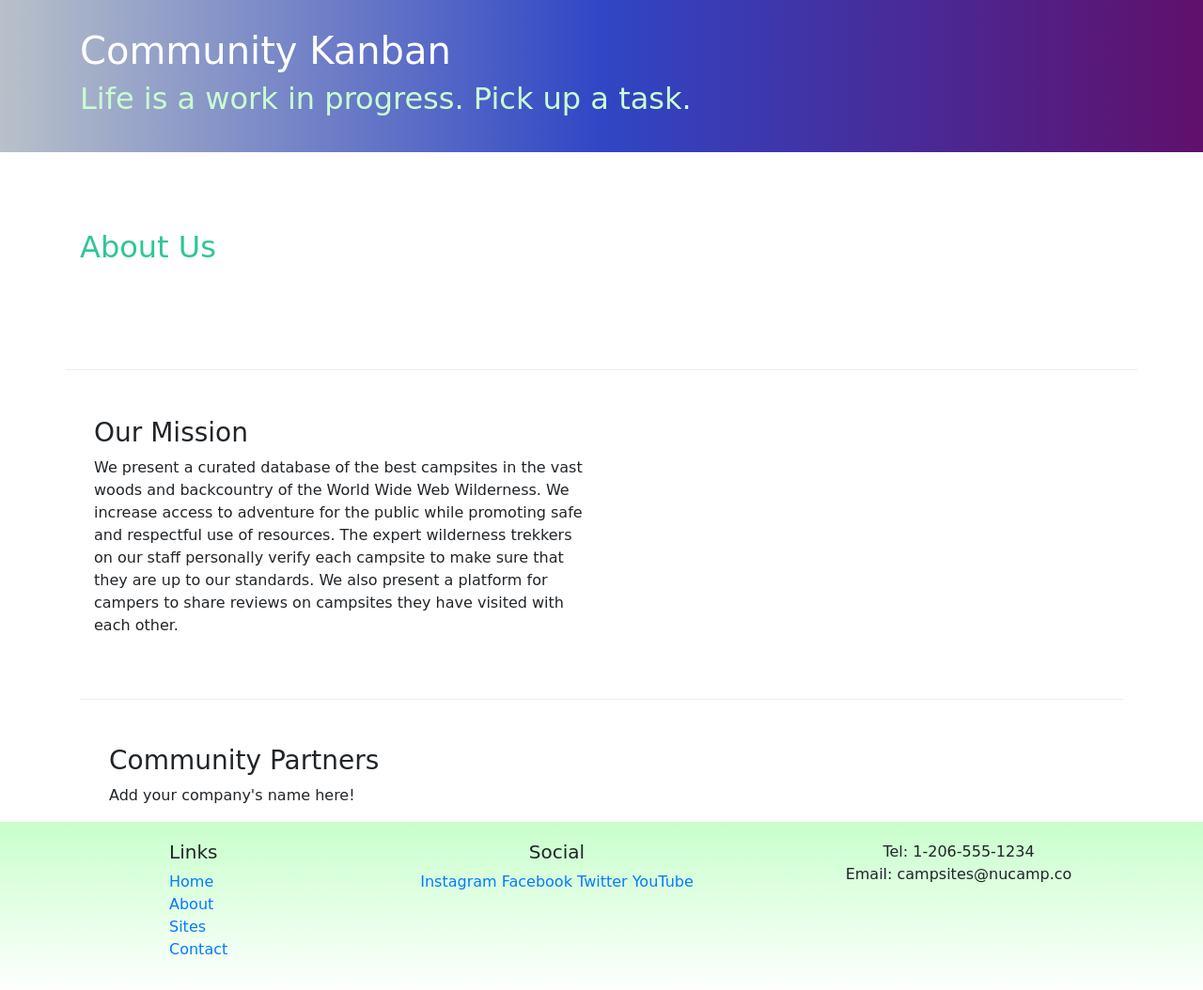
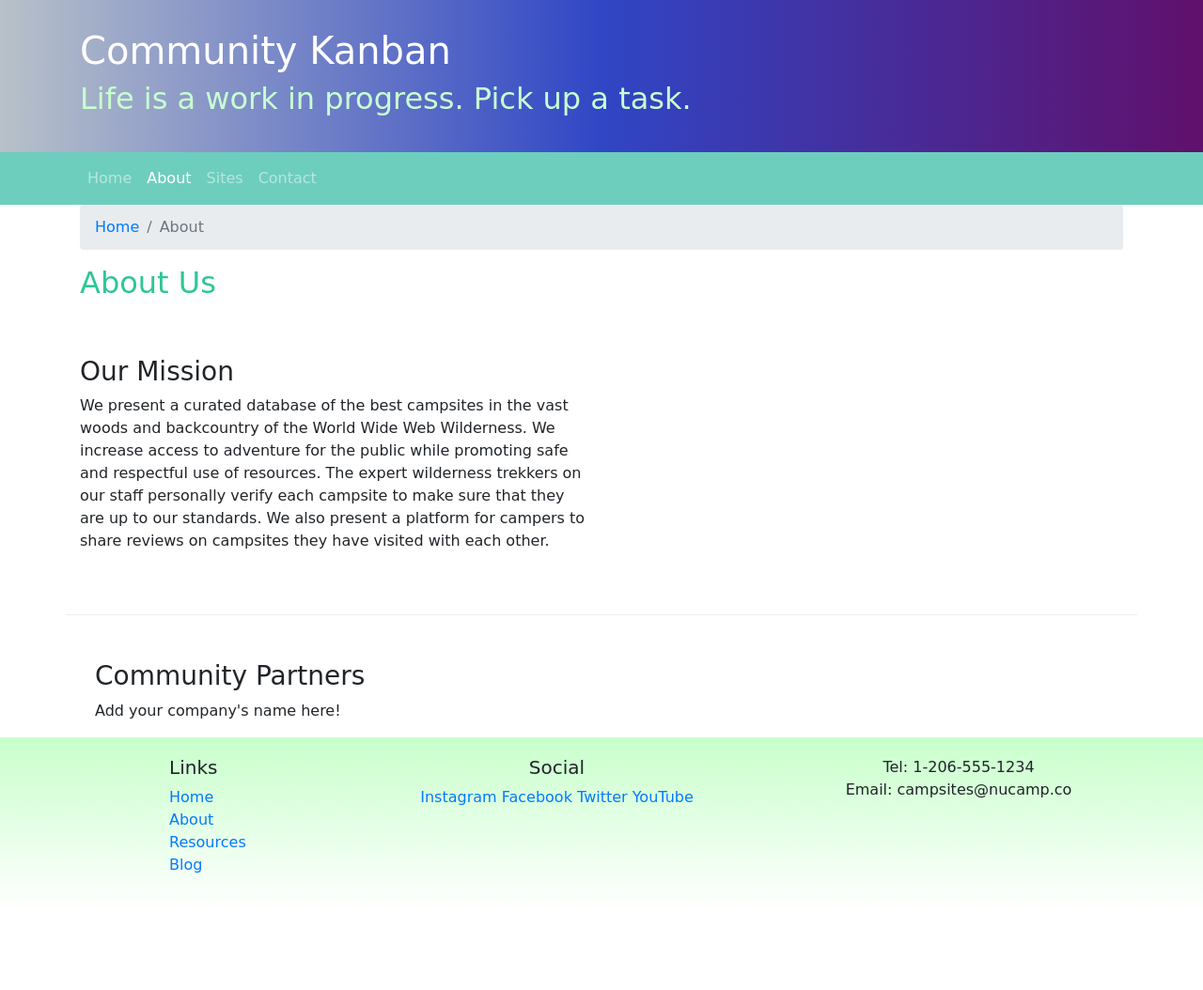
Before and after one commit to mayfiete/communitykanban, a website: page aboutus.html in a window 1280 px wide. Shown: the whole page at 94% size. After the commit the page ends 969 px from the top, so only its background shows below. Drawn offline with nearby package versions, Linux system fonts and the light colour scheme.

Commit message:
feat: adding navbar and breadcrumb

```diff
--- a/aboutus.html
+++ b/aboutus.html
@@ -30,12 +30,36 @@
         </div>
     </header>
 
-    <div class="container">
-        <div class="row row-content">
-            <div class="col">
-                <h2>About Us</h2>
+    <nav class="navbar navbar-expand-sm navbar-dark sticky-top">
+        <div class="container">
+            <button class="navbar-toggler ml-auto" type="button"
+            data-toggle="collapse" datra-target="#nucampNavbar">
+                <span class="navbar-toggler-icon"></span>
+            </button>
+            <div class="collapse navbar-collapse id="nucampNavbar">
+                <ul class="navbar-nav">
+                    <li class="nav-item"><a class="nav-link" href="index.html">Home</a></li>
+                    <li class="nav-item active"><a class="nav-link"  href="#">About</a></li>
+                    <li class="nav-item"><a class="nav-link"  href="#">Sites</a></li>
+                    <li class="nav-item"><a class="nav-link"  href="#">Contact</a></li>
+                </ul>
             </div>
         </div>
+    </nav>
+
+    <div class="container">
+        <div class="row">
+            <div class="col">
+                <ol class="breadcrumb">
+                    <li class="breadcrumb-item"><a href="index.html">Home</a></li>
+                    <li class="breadcrumb-item active">About</li>
+                </ol>
+                <h2>About Us</h2>
+                </div>
+            </div>
+        </div>
+    </div>
+
 
         <div class="container">
             <div class="row row-content">
@@ -63,8 +87,8 @@
                     <ul class="list-unstyled">
                         <li><a href="index.html">Home</a></li>
                         <li><a href="#">About</a></li>
-                        <li><a href="#">Sites</a></li>
-                        <li><a href="#">Contact</a></li>
+                        <li><a href="#">Resources</a></li>
+                        <li><a href="#">Blog</a></li>
                     </ul>
                 </div>
                 <div class="col-6 col-sm-5 text-center">
--- a/css/styles.css
+++ b/css/styles.css
@@ -22,6 +22,7 @@ footer {
 }
 
 .jumbotron {
+    margin: 0;
     padding: 30px;
     background-image: linear-gradient(to right, #b8c1c9, #3046c5, #60106B);
     color: white;
@@ -32,3 +33,7 @@ footer {
     border-bottom: 1px ridge;
     min-height: 200px;
 }
+
+.navbar {
+    background-color: #6dcebe
+}
```
Also changed, not shown: index.html (+17 -0 lines).
